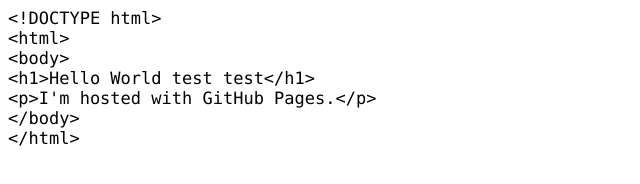
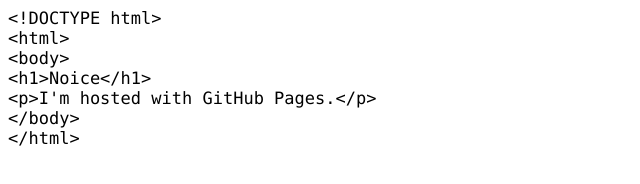
Before and after one commit to Polypie/Polypie.github.io, a plain HTML site: page index.html in a window 1280 px wide. Shown: the whole page, without its empty margins (0-640 px from the left). Drawn offline with Linux system fonts and the light colour scheme.

Commit message:
Update index.html

```diff
--- a/index.html
+++ b/index.html
@@ -15,7 +15,7 @@
 <p class="p1"><span class="s1">&lt;!DOCTYPE html&gt;</span></p>
 <p class="p1"><span class="s1">&lt;html&gt;</span></p>
 <p class="p1"><span class="s1">&lt;body&gt;</span></p>
-<p class="p1"><span class="s1">&lt;h1&gt;Hello World test test&lt;/h1&gt;</span></p>
+<p class="p1"><span class="s1">&lt;h1&gt;Noice&lt;/h1&gt;</span></p>
 <p class="p1"><span class="s1">&lt;p&gt;I'm hosted with GitHub Pages.&lt;/p&gt;</span></p>
 <p class="p1"><span class="s1">&lt;/body&gt;</span></p>
 <p class="p1"><span class="s1">&lt;/html&gt;</span></p>
```
